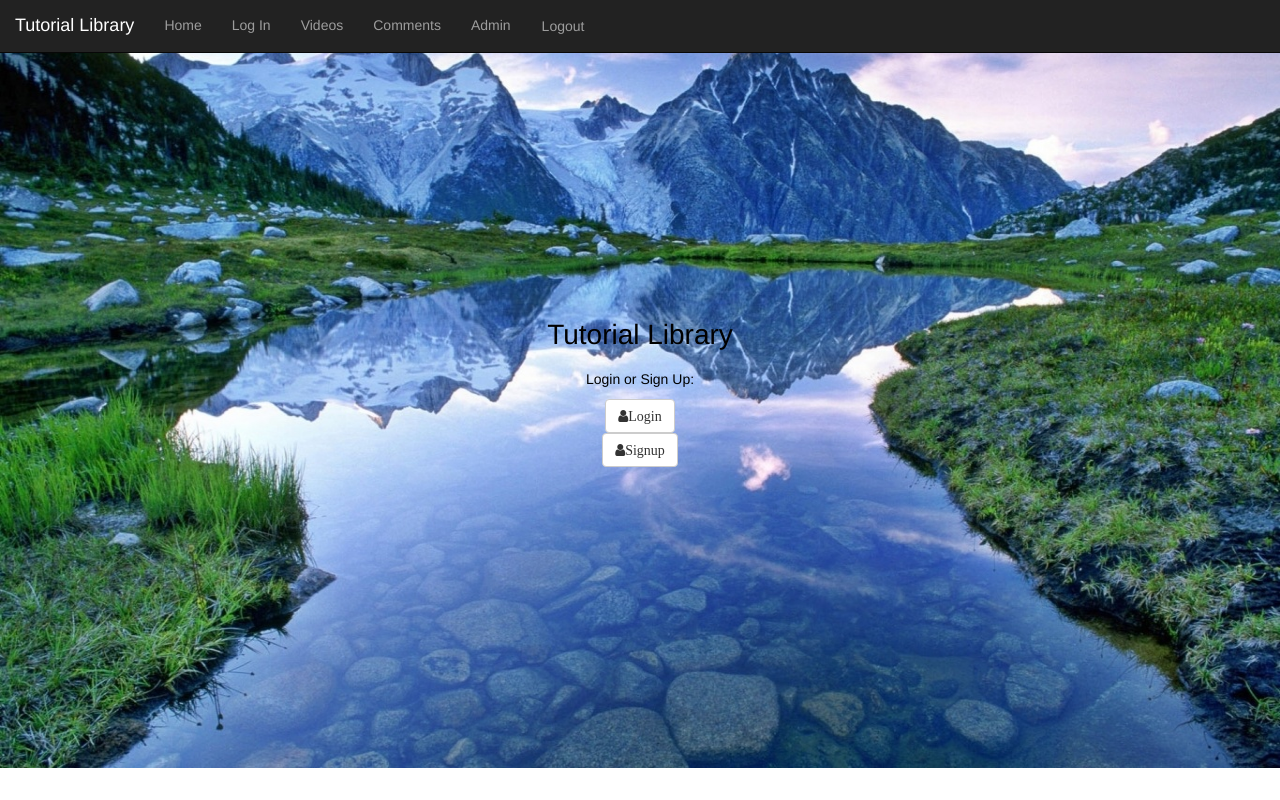
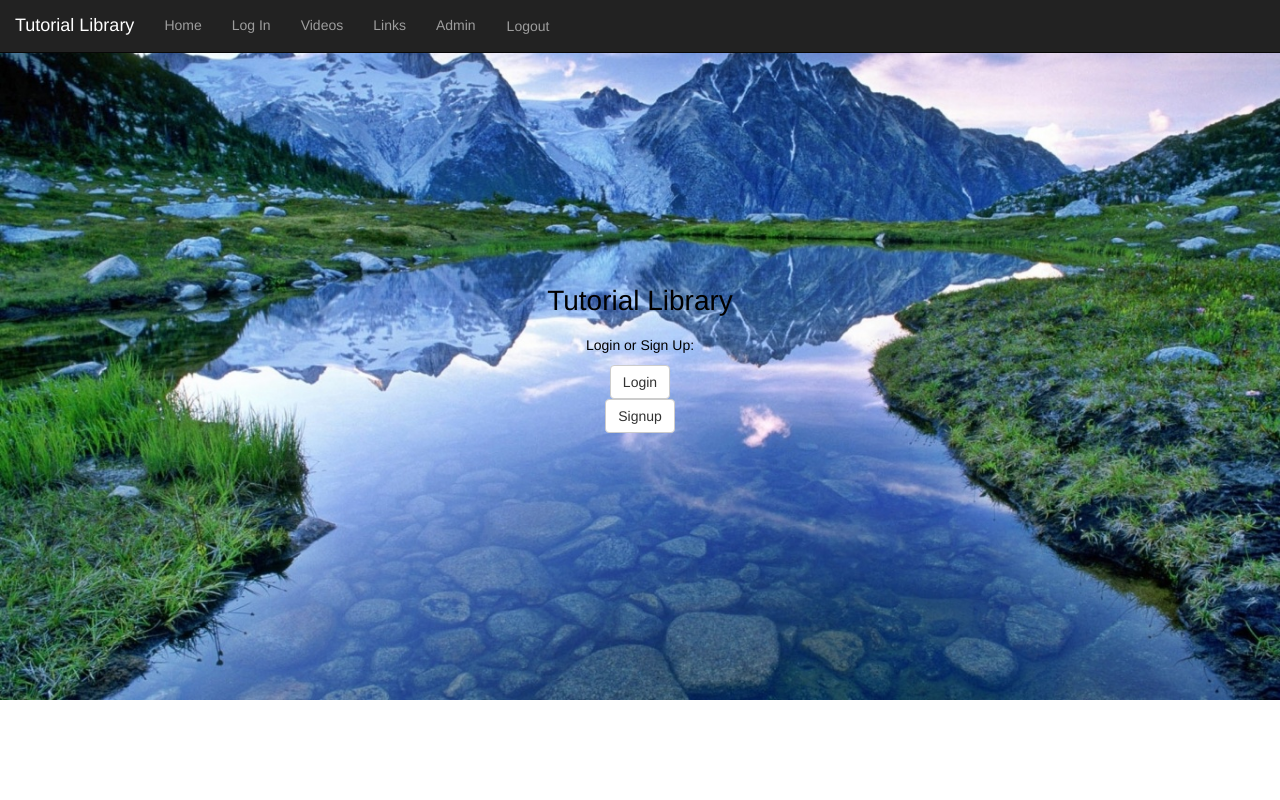
Before and after one commit to ericslc/salestube, a website: page index.html at #!/home in a window 1280 px wide. Drawn offline with nearby package versions, Linux system fonts and the light colour scheme; some packages are replaced by stand-ins of ours; no server answers.

Commit message:
updated some css

```diff
--- a/app.js
+++ b/app.js
@@ -24,7 +24,8 @@ angular.module('myApp', ['ui.router',]).config(function($stateProvider, $urlRout
   .state('messages',{
     url: '/messages',
     controller: 'adminCtrl',
-    templateUrl: '/views/messages.html'
+    templateUrl: '/views/messages.html',
+    access: {restricted: true}
   })
 
   .state('vids', {
--- a/index.html
+++ b/index.html
@@ -21,7 +21,7 @@
             <li><a ui-sref="home">Home</a></li>
             <li><a ui-sref="login">Log In</a></li>
             <li><a ui-sref="vids">Videos</a></li>
-            <li><a ui-sref="messages">Comments</a></li>
+            <li><a ui-sref="messages">Links</a></li>
             <li><a ui-sref="admin">Admin</a></li>
             <li><a ng-click="logout()" class="btn">Logout</a>
   </li>
--- a/style.css
+++ b/style.css
@@ -9,10 +9,9 @@ body{
   text-align: center;
   color: black;
   background: url('imgs/ws_Columbia_Mountain_River_Grass_1366x768.jpg') no-repeat center center;
-  height: 768px;
+  height: 700px;
   width: 100%;
   background-size: 100% 100%;
-
   display: flex;
   flex-direction: column;
   justify-content: center;
@@ -23,7 +22,7 @@ body{
   text-align: center;
   color: black;
   background: url('imgs/ws_Columbia_Mountain_River_Grass_1366x768.jpg') no-repeat center center;
-  height: 768px;
+  height: 700px;
   width: 100%;
   background-size: 100% 100%;
   display: flex;
--- a/views/home.html
+++ b/views/home.html
@@ -6,8 +6,9 @@
 
           <p>Login or Sign Up:</p>
 
-          <a ui-sref="login" class="btn btn-default"><span class="fa fa-user">Login</span></a>
-          <a ui-sref="signup" class="btn btn-default"><span class="fa fa-user">Signup</span></a>
+           <a ui-sref="login" class="btn btn-default">Login
+           </a>
+          <a ui-sref="signup" class="btn btn-default">Signup</a>
           <div class="main-home">
 
           </div>
```
